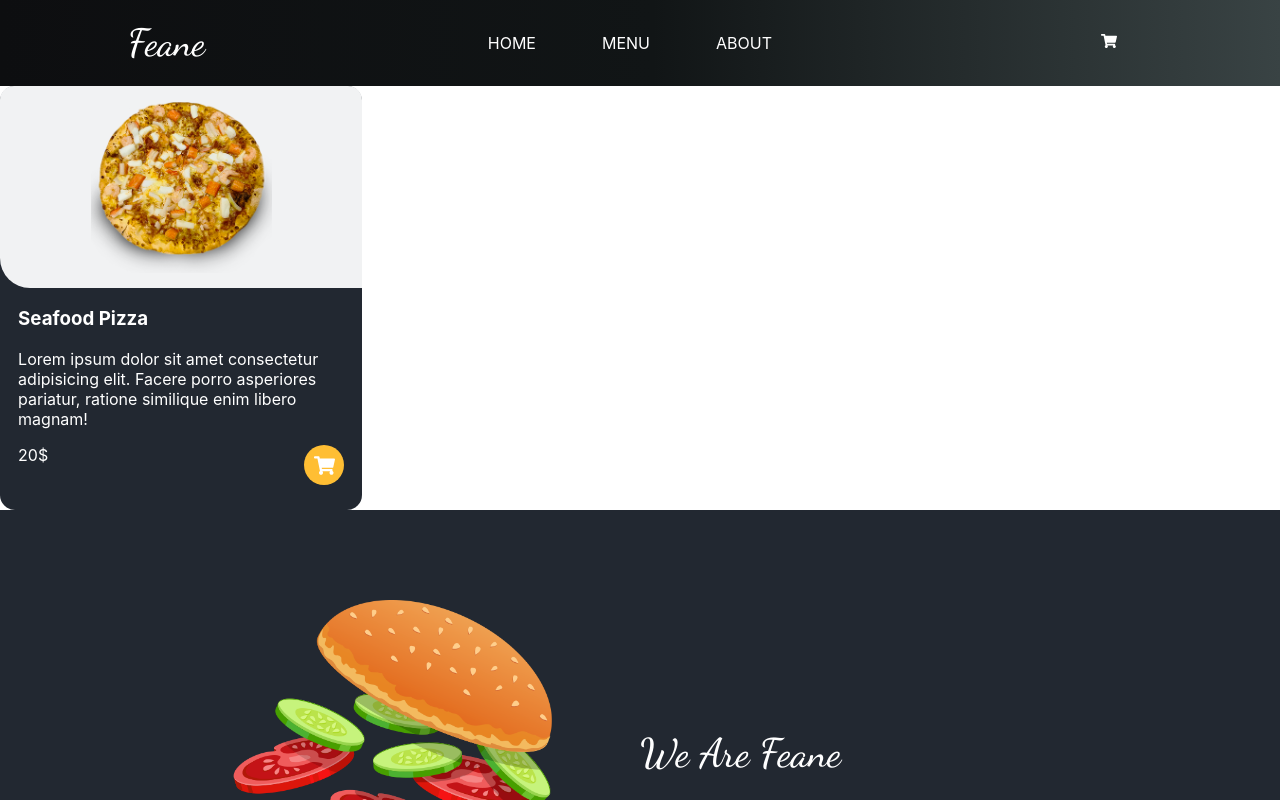
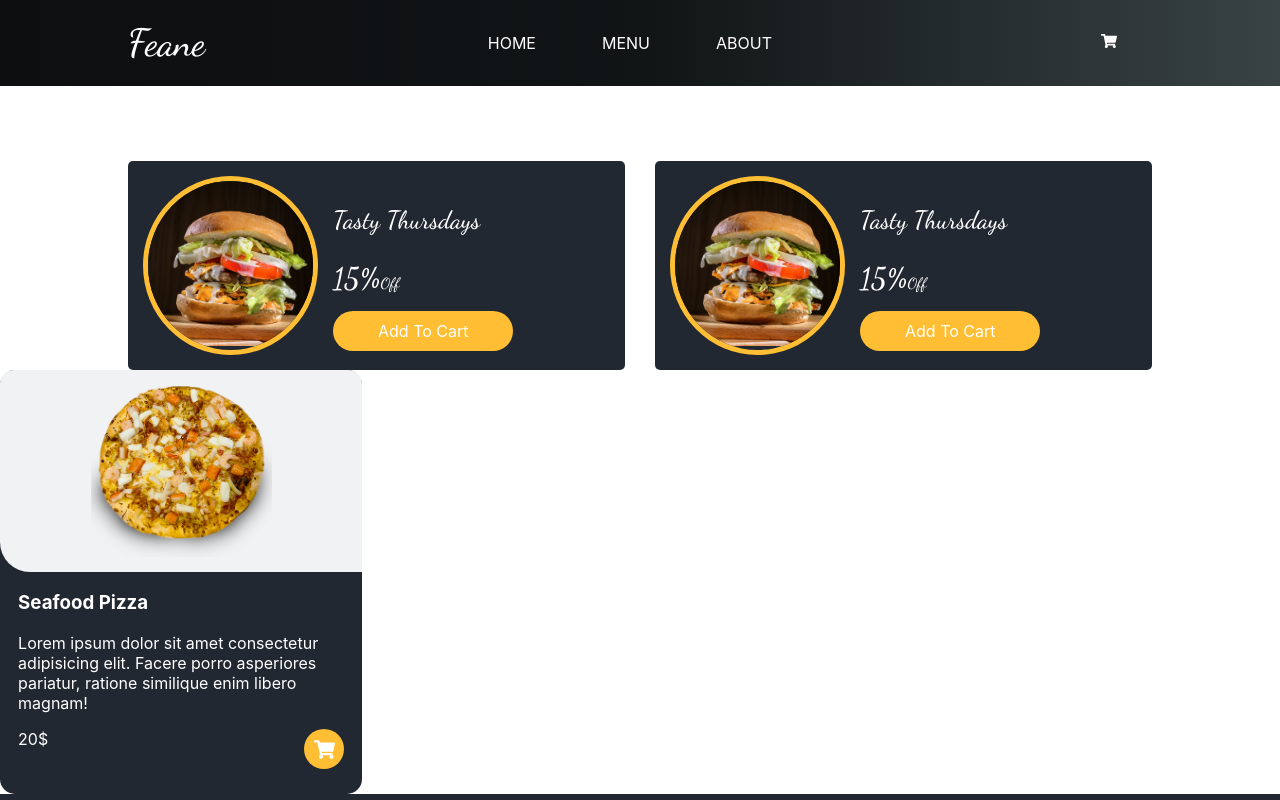
Before and after one commit to cryingcow/feane-clone, a React (Create React App) app: page / in a window 1280 px wide. Shown: the top 800 px of the page. Built offline with nearby package versions, Linux system fonts and the light colour scheme.

Commit message:
deal-card-update

```diff
--- a/src/App.js
+++ b/src/App.js
@@ -1,4 +1,5 @@
 import Card from './components/card/Card';
+import Deals from './components/deals/Deals';
 import Footer from './components/footer/Footer';
 import Header from './components/header/Header';
 import About from './pages/about/About';
@@ -7,6 +8,7 @@ function App() {
   return (
     <>
       <Header />
+      <Deals />
       <Card />
       <About />
       <Footer />
--- a/src/components/card/styles.css
+++ b/src/components/card/styles.css
@@ -9,7 +9,6 @@
 .card:hover {
     img {
         transform: scale(1.1);
-        transition: all 0.3s;
     }
 }
 
@@ -25,7 +24,7 @@
 .card-img-box>img {
     max-width: 50%;
     padding: 15px;
-
+    transition: all 0.3s;
 }
 
 .info-box {
--- /dev/null
+++ b/src/components/deal-card/DealCard.jsx
@@ -0,0 +1,35 @@
+import React from 'react';
+import PropTypes from 'prop-types';
+import './styles.css';
+import Button from '../button/Button';
+DealCard.propTypes = {
+
+};
+
+function DealCard(props) {
+    return (
+        <div className='deal-card-box flex-box'>
+            <div className="deal-card-img">
+                <img src="/assets/o1.jpg" alt="" />
+            </div>
+            <div className="deal-info text-white">
+                <h3 className='feane'>
+                    Tasty Thursdays
+                </h3>
+
+                <div className="feane discount">
+                    <h6>
+                        <span>
+                            15%
+                        </span>
+
+                        Off
+                    </h6>
+                </div>
+                <Button name={'Add To Cart'} />
+            </div>
+        </div>
+    );
+}
+
+export default DealCard;
--- /dev/null
+++ b/src/components/deal-card/styles.css
@@ -0,0 +1,68 @@
+.deal-card-box {
+    background-color: #222831;
+    max-width: 100%;
+    border-radius: 5px;
+    gap: 15px;
+    padding: 15px;
+
+}
+
+.deal-info>h3 {
+    font-size: 25px;
+    font-weight: 500;
+}
+
+.deal-card-box:hover {
+    .deal-card-img>img {
+        scale: 1.2;
+    }
+}
+
+.deal-card-img {
+    max-width: 165px;
+    overflow: hidden;
+    border-radius: 50%;
+    border: 5px solid #ffbe33;
+}
+
+.deal-card-img>img {
+    width: 100%;
+    object-fit: cover;
+    object-position: center;
+    transition: all 0.3s;
+}
+
+/* .discount {
+   display: flex;
+} */
+
+.discount>h6>span {
+    margin: 0;
+    font-size: 30px;
+}
+
+.discount>h6 {
+    margin: 0;
+    font-weight: 500;
+    font-size: 15px;
+}
+
+@media (max-width:1025px) {
+    .deal-card-box {
+        flex-direction: column;
+    }
+
+    .deal-info {
+        text-align: center;
+    }
+}
+
+@media (max-width:771px) {
+    .deal-card-box {
+        flex-direction: row;
+    }
+
+    .deal-info {
+        text-align: start;
+    }
+}
--- a/src/components/deals/Deals.jsx
+++ b/src/components/deals/Deals.jsx
@@ -1,15 +1,16 @@
 import React from 'react';
-
+import DealCard from '../deal-card/DealCard';
+import './styles.css'
 function Deals(props) {
     return (
-        <section>
+        <section className='deal-section'>
             <div className="container">
-                <div className="flex-box">
+                <div className="flex-box deal-container">
                     <div className="deal-left">
-
+                        <DealCard />
                     </div>
                     <div className="deal-right">
-
+                        <DealCard />
                     </div>
                 </div>
             </div>
--- a/src/components/deals/styles.css
+++ b/src/components/deals/styles.css
@@ -0,0 +1,21 @@
+.deal-left {
+    width: 100%;
+}
+
+.deal-right {
+    width: 100%;
+}
+
+.deal-container {
+    gap: 30px;
+}
+
+.deal-section {
+    padding-top: 75px;
+}
+
+@media (max-width:771px) {
+    .deal-container {
+        flex-wrap: wrap;
+    }
+}
--- a/src/pages/about/About.jsx
+++ b/src/pages/about/About.jsx
@@ -3,7 +3,7 @@ import './styles.css';
 import Button from '../../components/button/Button';
 function About(props) {
     return (
-        <section>
+        <section className='about-section'>
             <div className='container'>
                 <div className="flex-box about-flex-box">
                     <div className="about-img-box">
--- a/src/pages/about/styles.css
+++ b/src/pages/about/styles.css
@@ -1,4 +1,4 @@
-section {
+.about-section {
     background-color: #222831;
     padding-top: 75px;
 }
```
